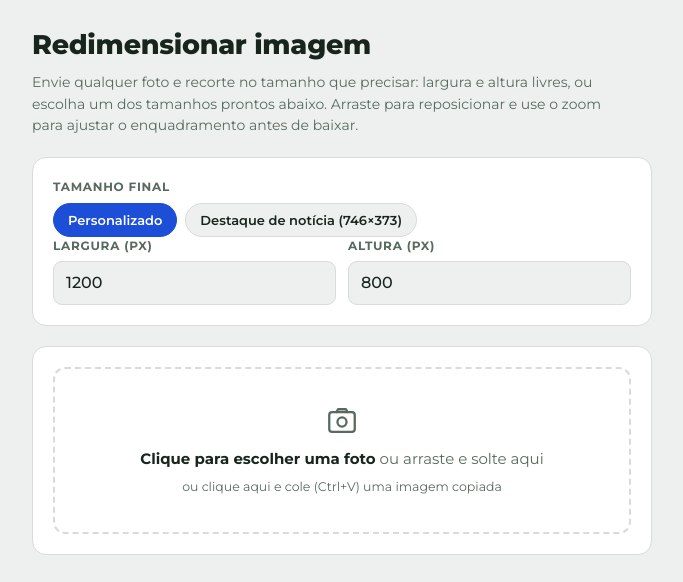
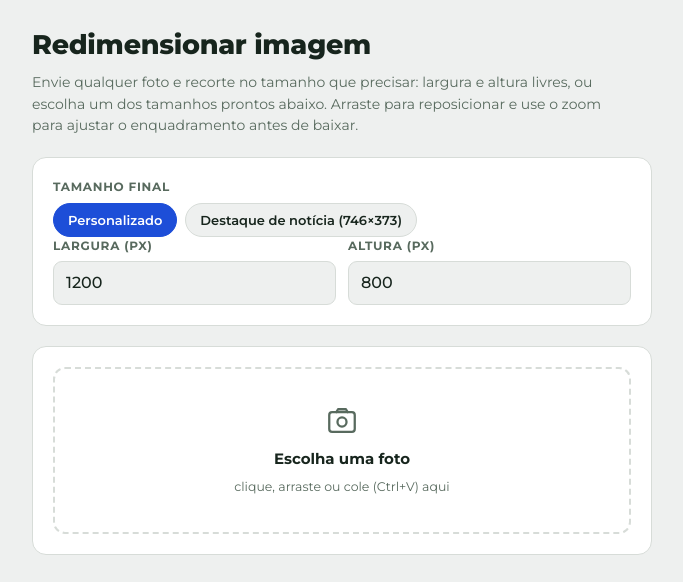
Before and after one commit to unifesspa-ascom/redimensionar, a plain HTML site: page index.html in a window 1280 px wide. Shown: the top 582 px of the page, without its empty margins (298-981 px from the left). Drawn offline with Linux system fonts and the light colour scheme.

Commit message:
Update photo upload instructions in index.html

```diff
--- a/index.html
+++ b/index.html
@@ -104,8 +104,8 @@ input[type=text]{font:500 16px/1.4 var(--font);color:var(--fg);background:var(--
   <div class="card">
     <label class="dropzone" id="dropzone">
       <svg viewBox="0 0 24 24" fill="none" stroke="currentColor" stroke-width="1.6" stroke-linecap="round" stroke-linejoin="round"><rect x="3" y="5" width="18" height="14" rx="2"/><circle cx="12" cy="12" r="3.2"/><path d="M8 5l1.2-2h5.6L16 5"/></svg>
-      <div><b>Clique para escolher uma foto</b> ou arraste e solte aqui</div>
-      <p class="paste-hint">ou clique aqui e cole (Ctrl+V) uma imagem copiada</p>
+      <div><b>Escolha uma foto</b></div>
+      <p class="paste-hint">clique, arraste ou cole (Ctrl+V) aqui</p>
       <input type="file" id="fileInput" accept="image/*">
     </label>
 
```
